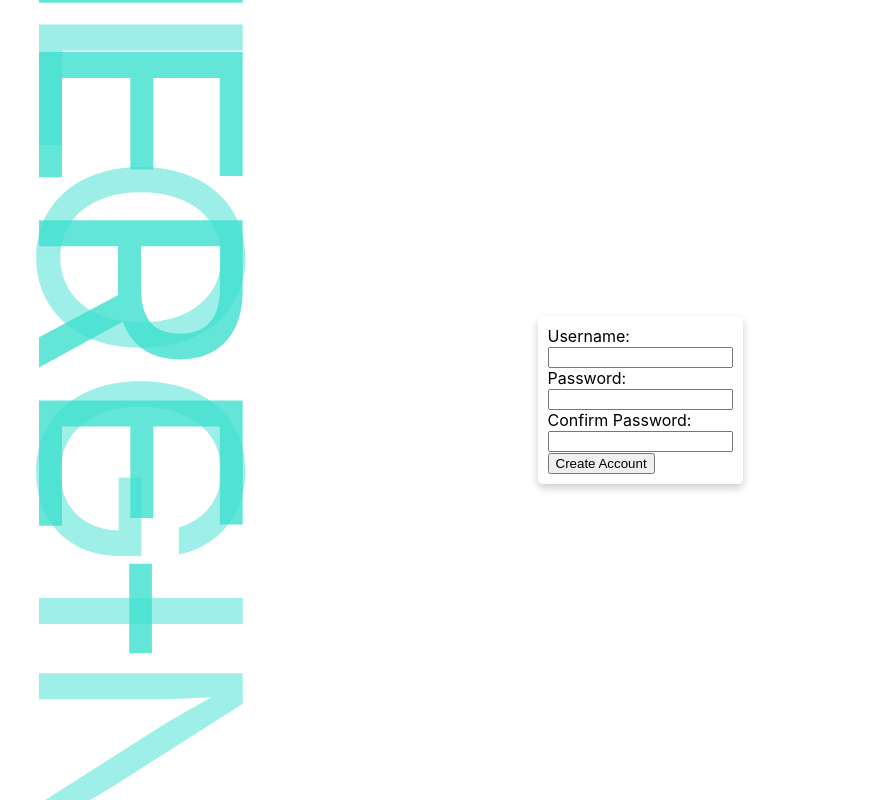
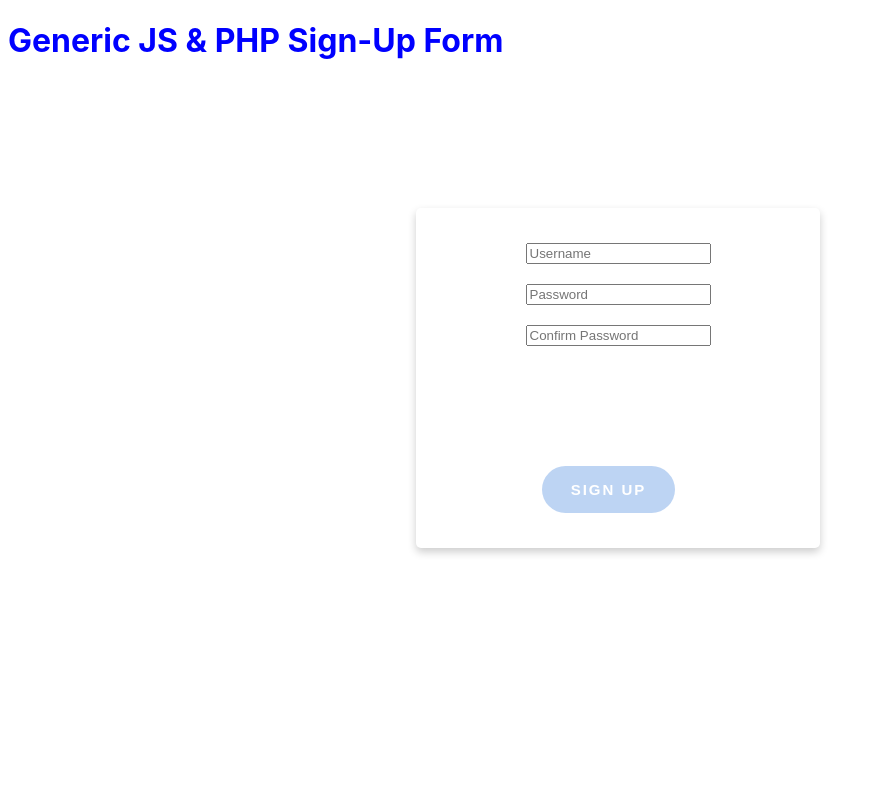
Before and after one commit to JeffMuter/react-login, a React (Create React App) app: page / in a window 1280 px wide. Shown: the whole page, without its empty margins (0-877 px from the left). Built offline with nearby package versions, Linux system fonts and the light colour scheme.

Commit message:
re-styling. in progress

```diff
--- a/src/App.css
+++ b/src/App.css
@@ -1,10 +1,14 @@
-.App {
+h1 {
+  color: blue;
+}
+
+.formClass {
   position: fixed;
-  top: 0;
-  bottom: 0;
-  left: 0;
-  right: 0;
-  display: flex;
-  justify-content: center;
-  align-items: center;
+  display: inline-block;
+  height: 30vw;
+  width: 35vw;
+  top: 50%;
+  left: 50%;
+  transform: translate(-50%, -50%);
+  justify-content: space-between;
 }
--- a/src/App.js
+++ b/src/App.js
@@ -1,14 +1,11 @@
 import "./App.css";
-import Scroll from "./Components/Scroll/Scroll";
 import Form from "./Components/Form";
 
 function App() {
   return (
-    <div className="App">
-      <div>
-        <Scroll />
-      </div>
-      <div>
+    <div className="appClass">
+      <h1>Generic JS & PHP Sign-Up Form</h1>
+      <div className="formClass">
         <Form />
       </div>
     </div>
--- a/src/Components/Form.js
+++ b/src/Components/Form.js
@@ -32,25 +32,26 @@ const Form = () => {
 
   return (
     <form className={classes.formBox} onSubmit={handleSubmit} onClick={clicked}>
-      <div>
-        <label>Username:</label> <br />
-        <input type="text"></input> <br />
-        <label>Password:</label> <br />
+      <div className={classes.inputBoxes}>
+        <input type="text" placeholder="Username"></input> <br />
         <input
           type="password"
+          placeholder="Password"
           onChange={(e) => setPassword(e.target.value)}
         ></input>{" "}
         <br />
-        <label>Confirm Password:</label> <br />
         <input
           type="password"
+          placeholder="Confirm Password"
           onChange={(e) => setPasswordAgain(e.target.value)}
         ></input>
         <br />
       </div>
       <div>{showChecks}</div>
       <div>
-        <button type="submit">Create Account</button>
+        <button className={classes.signUpButton} type="button">
+          Sign Up
+        </button>
       </div>
     </form>
   );
--- a/src/Components/Form.module.css
+++ b/src/Components/Form.module.css
@@ -1,7 +1,41 @@
+form * {
+    justify-content: space-around;
+}
+
 .formBox {
-    position: relative;
+    display: flex;
+    flex-direction: column;
+    justify-content: space-around;
+    align-items: center;
+    width: 30vw;
+    height: 40vh;
     box-shadow: 0 4px 8px 0 rgba(0,0,0,0.2);
     transition: 0.3s;
     border-radius: 5px; /* 5px rounded corners */
     padding: 10px;
 }
+.inputBoxes * {
+    display: flex;
+    justify-content: space-around;
+}
+
+
+/* CSS */
+.signUpButton {
+    letter-spacing: 2px;
+    border: none;
+    width: 133px;
+    height: 47px;
+    margin-right: 19px;
+    border-radius: 23.5px;
+    cursor: pointer;
+    display: flex;
+    align-items: center;
+    justify-content: center;
+    padding: 0;
+    background: #bdd4f3;
+    font-size: 15px;
+    font-weight: 700;
+    color: #fff;
+    text-transform: uppercase;
+}
--- a/src/Components/Scroll/Scroll.js
+++ /dev/null
@@ -1,12 +0,0 @@
-import classes from "./Scroll.module.css";
-
-const Scroll = (props) => {
-  return (
-    <div className={classes.verticalText}>
-      <span>LOGIN-HERE-</span>
-      <span>LOGIN-HERE-</span>
-      <span>LOGIN-HERE-</span>
-    </div>
-  );
-};
-export default Scroll;
--- a/src/Components/Scroll/Scroll.module.css
+++ /dev/null
@@ -1,32 +0,0 @@
-.verticalText span {
-    writing-mode: vertical-rl;
-    position: absolute;
-    z-index: -100;
-    left: 0;
-    top: 0;
-    line-height: 100%;
-    font-size: 35vh;
-    white-space: nowrap;
-    overflow: hidden;
-    opacity: .3;
-    color: turquoise;
-    animation: descend 30s linear infinite;
-  }
-
-  @keyframes descend {
-    0% {
-      opacity: 1;
-      transform: translateY(-100%);
-    }
-    100% {
-      opacity: 0;
-      transform: translateY(100%);
-    }
-  }
-
-  .verticalText span:nth-child(2) {
-    animation-delay: 30s;
-  }
-  .verticalText span:nth-child(3) {
-    animation-delay: 60s;
-  }
--- a/src/index.css
+++ b/src/index.css
@@ -1,5 +1,4 @@
 body {
-  margin: 0;
   font-family: -apple-system, BlinkMacSystemFont, 'Segoe UI', 'Roboto', 'Oxygen',
     'Ubuntu', 'Cantarell', 'Fira Sans', 'Droid Sans', 'Helvetica Neue',
     sans-serif;
```
Also changed, not shown: src/Components/Modal.js (deleted), src/Components/Modal.module.css (deleted).
